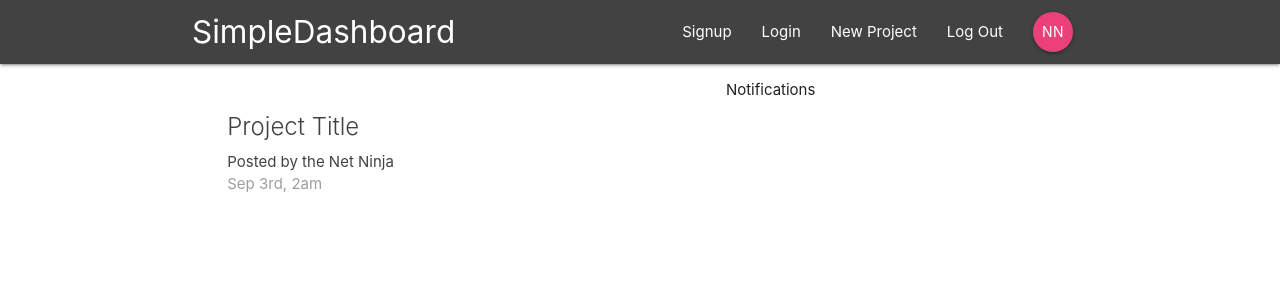
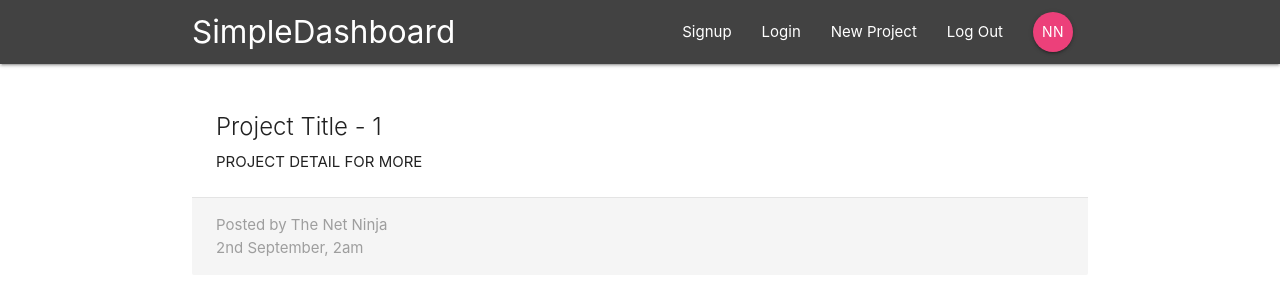
Before and after one commit to minhdpt/simple-dashboard, a React (Create React App) app: page /project/1 in a window 1280 px wide. Shown: the top 300 px of the page. Built offline with nearby package versions, Linux system fonts and the light colour scheme.

Commit message:
- added project detail (https://www.youtube.com/watch?v=EwzxT-ak_vg&list=PL4cUxeGkcC9iWstfXntcj8f-dFZ4UtlN3&index=7).

```diff
--- a/src/App.js
+++ b/src/App.js
@@ -2,6 +2,7 @@ import React from 'react';
 import {BrowserRouter, Switch, Route} from 'react-router-dom'
 import Navbar from './components/layout/Navbar'
 import Dashboard from './components/dashboard/Dashboard'
+import ProjectDetails from './components/projects/ProjectDetails'
 
 function App() {
   return (
@@ -9,7 +10,8 @@ function App() {
       <div className="App">
         <Navbar/>
         <Switch>
-          <Route path='/' component={Dashboard} />
+          <Route exact path='/' component={Dashboard} />
+          <Route path='/project/:id' component={ProjectDetails} />
         </Switch>
       </div>
     </BrowserRouter>
--- a/src/components/projects/ProjectDetails.js
+++ b/src/components/projects/ProjectDetails.js
@@ -0,0 +1,22 @@
+import React from 'react'
+
+function ProjectDetails(props) {
+    //console.log(props);
+    const id = props.match.params.id;
+    return (
+        <div className="container section project-details">
+            <div className="card z-depth-0">
+                <div className="card-content">
+                    <span className="card-title">Project Title - {id}</span>
+                    <p>PROJECT DETAIL FOR MORE</p>
+                </div>
+                <div className="card-action grey lighten-4 grey-text">
+                    <div>Posted by The Net Ninja</div>
+                    <div>2nd September, 2am</div>
+                </div>
+            </div>
+        </div>
+    )
+}
+
+export default ProjectDetails
--- a/src/components/projects/ProjectList.js
+++ b/src/components/projects/ProjectList.js
@@ -4,6 +4,10 @@ const ProjectList = () => {
     return (
         <div className="project-list section">
             <ProjectSummary/>
+            <ProjectSummary/>
+            <ProjectSummary/>
+            <ProjectSummary/>
+            <ProjectSummary/>
         </div>
     )
 }
--- a/src/components/projects/ProjectSumary.js
+++ b/src/components/projects/ProjectSumary.js
@@ -1,5 +1,4 @@
 import React from 'react'
-import ProjectList from './ProjectList'
 
 const ProjectSummary = () => {
     return (
```
Also changed, not shown: tutorial.txt.
